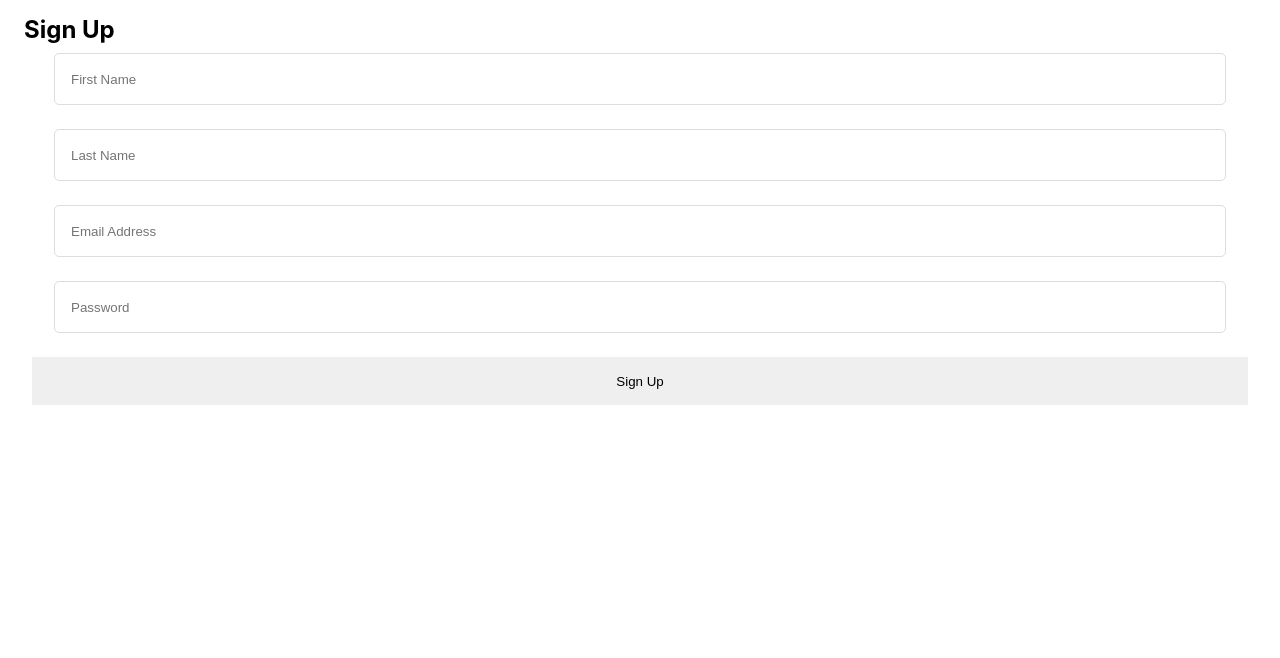
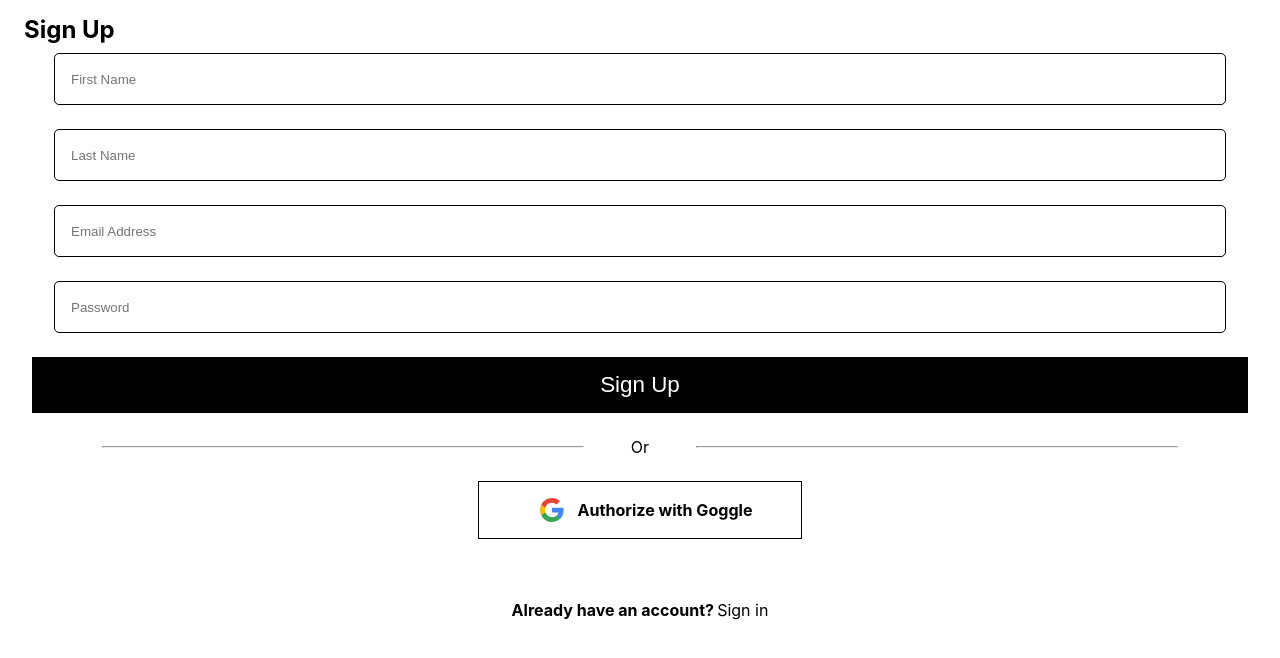
Before and after one commit to Lawrence172/chat-app, a React (Create React App) app: page / in a window 1280 px wide. Shown: the top 658 px of the page. Built offline with nearby package versions, Linux system fonts and the light colour scheme.

Commit message:
Latest update on sign up

```diff
--- a/src/App.js
+++ b/src/App.js
@@ -1,9 +1,19 @@
 import React from "react";
 import Homepage from "./Homepage/Homepage";
+import { BrowserRouter, Routes, Route } from "react-router-dom";
+import Signup from "./Component/Signup/Signup";
+import Signin from "./Component/Signin/Signin";
 
 function App() {
   return (
-    <Homepage />
+    // <Homepage />
+    <BrowserRouter>
+    <Routes>
+      <Route path="/" element={<Homepage />} />
+      <Route path="/Signup" element={<Signup />} />
+      <Route path="/Signin" element={<Signin />} />
+    </Routes>
+  </BrowserRouter>
   )
 }
 export default App;
--- a/src/Component/Signin/Signin.js
+++ b/src/Component/Signin/Signin.js
@@ -0,0 +1,11 @@
+import React from 'react'
+
+function Signin() {
+  return (
+    <div>
+      Hello World
+    </div>
+  )
+}
+
+export default Signin
--- a/src/Component/Signup/Signup.css
+++ b/src/Component/Signup/Signup.css
@@ -27,10 +27,48 @@
     border-radius: 5px;
     color: rgb(196, 194, 194);
     padding-left: 1rem;
+    border: 1px solid #000;
 }
 .signup button{
     width: 95%;
-    height: 3rem;
+    height: 3.5rem;
     border: none;
     margin: auto;
+    background-color: #000;
+    color: #fff;
+    font-size: 1.4rem;
 }
+.or{
+    width: 90%;
+    display: flex;
+    justify-content: center;
+    align-items: center;
+    gap: 0.5rem;
+}
+.or hr{
+    width: 30rem;
+}
+.option{
+    display: flex;
+    justify-content: center;
+    align-items: center;
+    font-size: 1.5rem;
+    border: 1px solid #000;
+    color: #000;
+    height: 3.5rem;
+    padding: 0 3rem;
+    /* width: 100%; */
+}
+.already{
+    display: flex;
+    align-items: center;
+    gap: 0.2rem;
+}
+.already h6{
+    font-size: 1rem;
+    color: #000;
+}
+.sign{
+    text-decoration: none;
+    color: #000;
+}
--- a/src/Component/Signup/Signup.js
+++ b/src/Component/Signup/Signup.js
@@ -1,5 +1,7 @@
 import React from 'react'
 import './Signup.css'
+import goggle from '../../asset/img/goggle.svg'
+import { Link } from 'react-router-dom'
 
 function Signup() {
   return (
@@ -12,6 +14,21 @@ function Signup() {
           <input type='email' placeholder='Email Address' />
           <input type='password' placeholder='Password' />
           <button>Sign Up</button>
+          <div className='or'>
+            <hr />
+            Or
+            <hr />
+          </div>
+          <div className='signup-options'>
+            <div className='option'>
+              <img src={goggle} alt='' />
+              <h6>Authorize with Goggle</h6>
+            </div>
+          </div>
+          <div className='already'>
+            <h6>Already have an account?</h6>
+            <Link to='/Signin' className='sign'>Sign in</Link>
+          </div>
         </div>
       </div>
     </>
```
Also changed, not shown: src/asset/img/apple.svg (added), src/asset/img/goggle.svg (added). Lines whose indentation alone changed are shown as unchanged.
